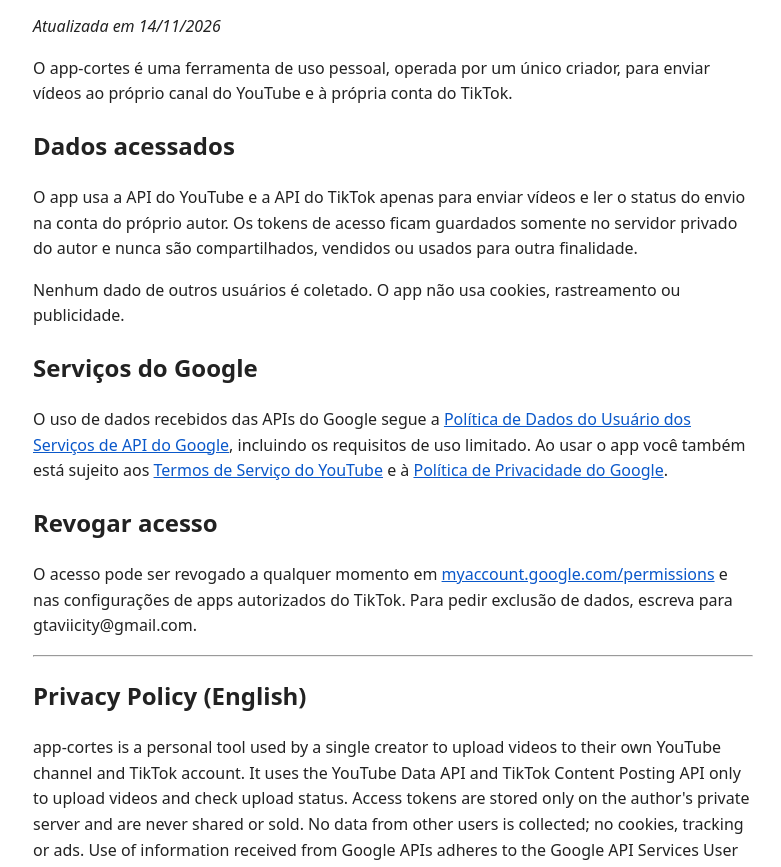
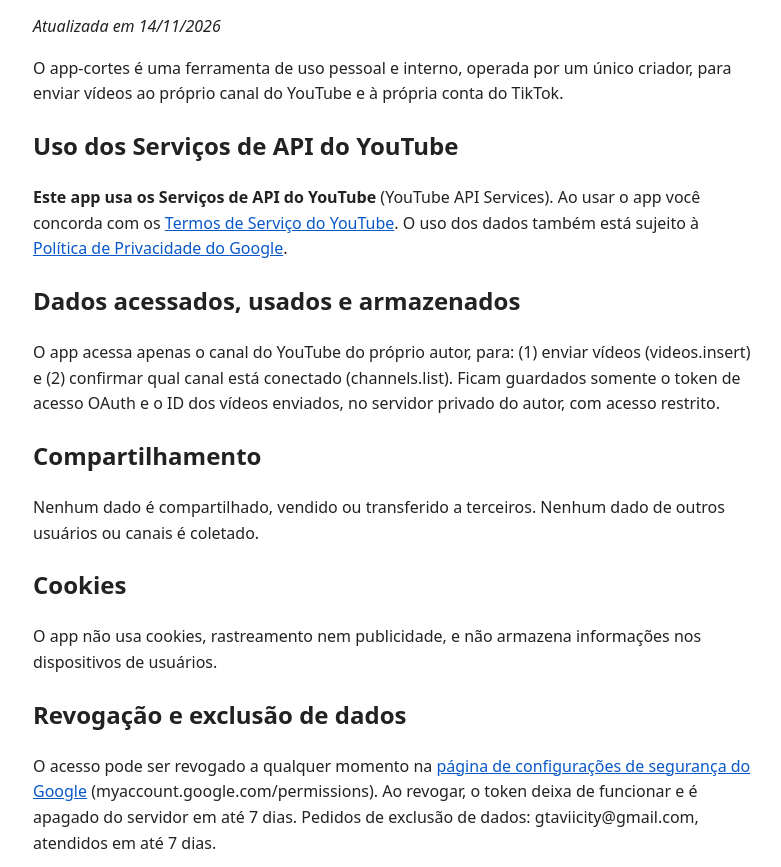
Before and after one commit to guidas20/guidas20.github.io, a plain HTML site: page privacidade.html in a window 1280 px wide. Shown: the part 84-951 px from the top of the page, without its empty margins (247-1028 px from the left). Drawn offline with Linux system fonts and the light colour scheme.

Commit message:
Add files via upload

```diff
--- a/privacidade.html
+++ b/privacidade.html
@@ -2,12 +2,20 @@
 <!-- saved from url=(0042)http://192.168.16.64:8090/privacidade.html -->
 <html lang="pt-BR"><head><meta http-equiv="Content-Type" content="text/html; charset=UTF-8"><meta name="viewport" content="width=device-width,initial-scale=1"><title>Política de Privacidade</title><style>body{font-family:system-ui,sans-serif;max-width:720px;margin:40px auto;padding:0 16px;line-height:1.6;color:#222;background:#fff}h1{font-size:1.6em}a{color:#0a58ca}</style></head><body>
 <h1>Política de Privacidade</h1><p><em>Atualizada em 14/11/2026</em></p>
-<p>O app-cortes é uma ferramenta de uso pessoal, operada por um único criador, para enviar vídeos ao próprio canal do YouTube e à própria conta do TikTok.</p>
-<h2>Dados acessados</h2><p>O app usa a API do YouTube e a API do TikTok apenas para enviar vídeos e ler o status do envio na conta do próprio autor. Os tokens de acesso ficam guardados somente no servidor privado do autor e nunca são compartilhados, vendidos ou usados para outra finalidade.</p>
-<p>Nenhum dado de outros usuários é coletado. O app não usa cookies, rastreamento ou publicidade.</p>
-<h2>Serviços do Google</h2><p>O uso de dados recebidos das APIs do Google segue a <a href="https://developers.google.com/terms/api-services-user-data-policy">Política de Dados do Usuário dos Serviços de API do Google</a>, incluindo os requisitos de uso limitado. Ao usar o app você também está sujeito aos <a href="https://www.youtube.com/t/terms">Termos de Serviço do YouTube</a> e à <a href="https://policies.google.com/privacy">Política de Privacidade do Google</a>.</p>
-<h2>Revogar acesso</h2><p>O acesso pode ser revogado a qualquer momento em <a href="https://myaccount.google.com/permissions">myaccount.google.com/permissions</a> e nas configurações de apps autorizados do TikTok. Para pedir exclusão de dados, escreva para gtaviicity@gmail.com.</p>
+<p>O app-cortes é uma ferramenta de uso pessoal e interno, operada por um único criador, para enviar vídeos ao próprio canal do YouTube e à própria conta do TikTok.</p>
+<h2>Uso dos Serviços de API do YouTube</h2>
+<p><b>Este app usa os Serviços de API do YouTube</b> (YouTube API Services). Ao usar o app você concorda com os <a href="https://www.youtube.com/t/terms">Termos de Serviço do YouTube</a>. O uso dos dados também está sujeito à <a href="https://www.google.com/policies/privacy">Política de Privacidade do Google</a>.</p>
+<h2>Dados acessados, usados e armazenados</h2>
+<p>O app acessa apenas o canal do YouTube do próprio autor, para: (1) enviar vídeos (videos.insert) e (2) confirmar qual canal está conectado (channels.list). Ficam guardados somente o token de acesso OAuth e o ID dos vídeos enviados, no servidor privado do autor, com acesso restrito.</p>
+<h2>Compartilhamento</h2>
+<p>Nenhum dado é compartilhado, vendido ou transferido a terceiros. Nenhum dado de outros usuários ou canais é coletado.</p>
+<h2>Cookies</h2>
+<p>O app não usa cookies, rastreamento nem publicidade, e não armazena informações nos dispositivos de usuários.</p>
+<h2>Revogação e exclusão de dados</h2>
+<p>O acesso pode ser revogado a qualquer momento na <a href="https://security.google.com/settings/security/permissions">página de configurações de segurança do Google</a> (myaccount.google.com/permissions). Ao revogar, o token deixa de funcionar e é apagado do servidor em até 7 dias. Pedidos de exclusão de dados: gtaviicity@gmail.com, atendidos em até 7 dias.</p>
+<h2>Serviços de API do Google</h2>
+<p>O uso de informações recebidas das APIs do Google segue a <a href="https://developers.google.com/terms/api-services-user-data-policy">Política de Dados do Usuário dos Serviços de API do Google</a>, incluindo os requisitos de Uso Limitado.</p>
 <hr><h2>Privacy Policy (English)</h2>
-<p>app-cortes is a personal tool used by a single creator to upload videos to their own YouTube channel and TikTok account. It uses the YouTube Data API and TikTok Content Posting API only to upload videos and check upload status. Access tokens are stored only on the author's private server and are never shared or sold. No data from other users is collected; no cookies, tracking or ads. Use of information received from Google APIs adheres to the Google API Services User Data Policy, including the Limited Use requirements. Revoke access at myaccount.google.com/permissions. Contact: gtaviicity@gmail.com</p>
+<p>app-cortes is a personal tool used by a single creator to upload videos to their own YouTube channel and TikTok account. This app uses YouTube API Services (YouTube Data API) and TikTok Content Posting API only to upload videos and check upload status. Access tokens are stored only on the author's private server and are never shared or sold. By using it you agree to the YouTube Terms of Service (https://www.youtube.com/t/terms); see also the Google Privacy Policy (https://www.google.com/policies/privacy). No data from other users is collected or shared; no cookies, tracking or ads. Use of information received from Google APIs adheres to the Google API Services User Data Policy, including the Limited Use requirements. Revoke access at https://security.google.com/settings/security/permissions; tokens are deleted within 7 days of revocation or on request. Contact: gtaviicity@gmail.com</p>
 <p><a href="http://192.168.16.64:8090/index.html">Início</a></p>
 </body></html>
```
Also changed, not shown: index.html (+2 -0 lines).
